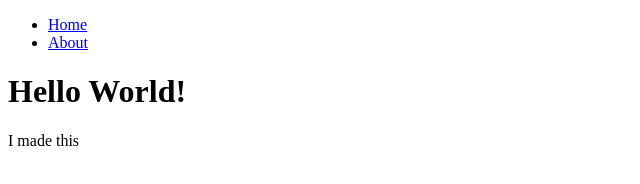
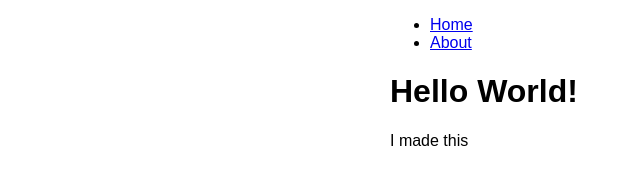
Before and after one commit to bbaekddo/my-gatsby-site, a Gatsby site: page / in a window 1280 px wide. Shown: the whole page, without its empty margins (0-640 px from the left). Built offline with nearby package versions, Linux system fonts and the light colour scheme; Gatsby itself is replaced by a stand-in of ours.

Commit message:
✨ layout CSS 모듈 생성

```diff
--- /dev/null
+++ b/src/components/layout.module.css
@@ -0,0 +1,10 @@
+.title {
+    color: blue;
+    font-size: 3rem;
+}
+
+.container {
+    margin: auto;
+    max-width: 500px;
+    font-family: sans-serif;
+}
--- a/src/components/layout.tsx
+++ b/src/components/layout.tsx
@@ -1,9 +1,10 @@
 import * as React from 'react';
 import { Link } from 'gatsby';
+import { container } from './layout.module.css';
 
 const Layout = (props: any) => {
     return (
-        <div>
+        <div className={container}>
             <nav>
                 <ul>
                     <li><Link to="/">Home</Link></li>
```
